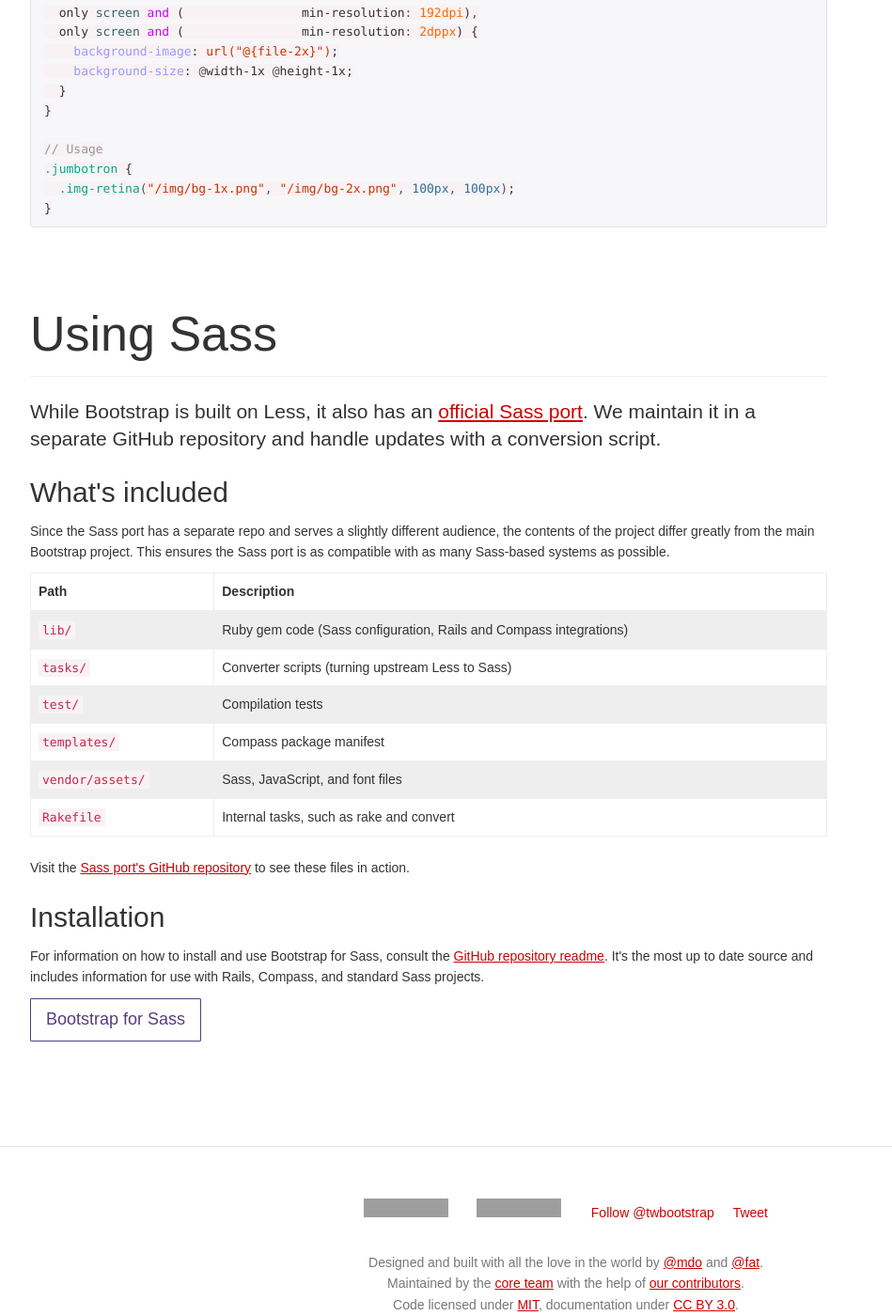
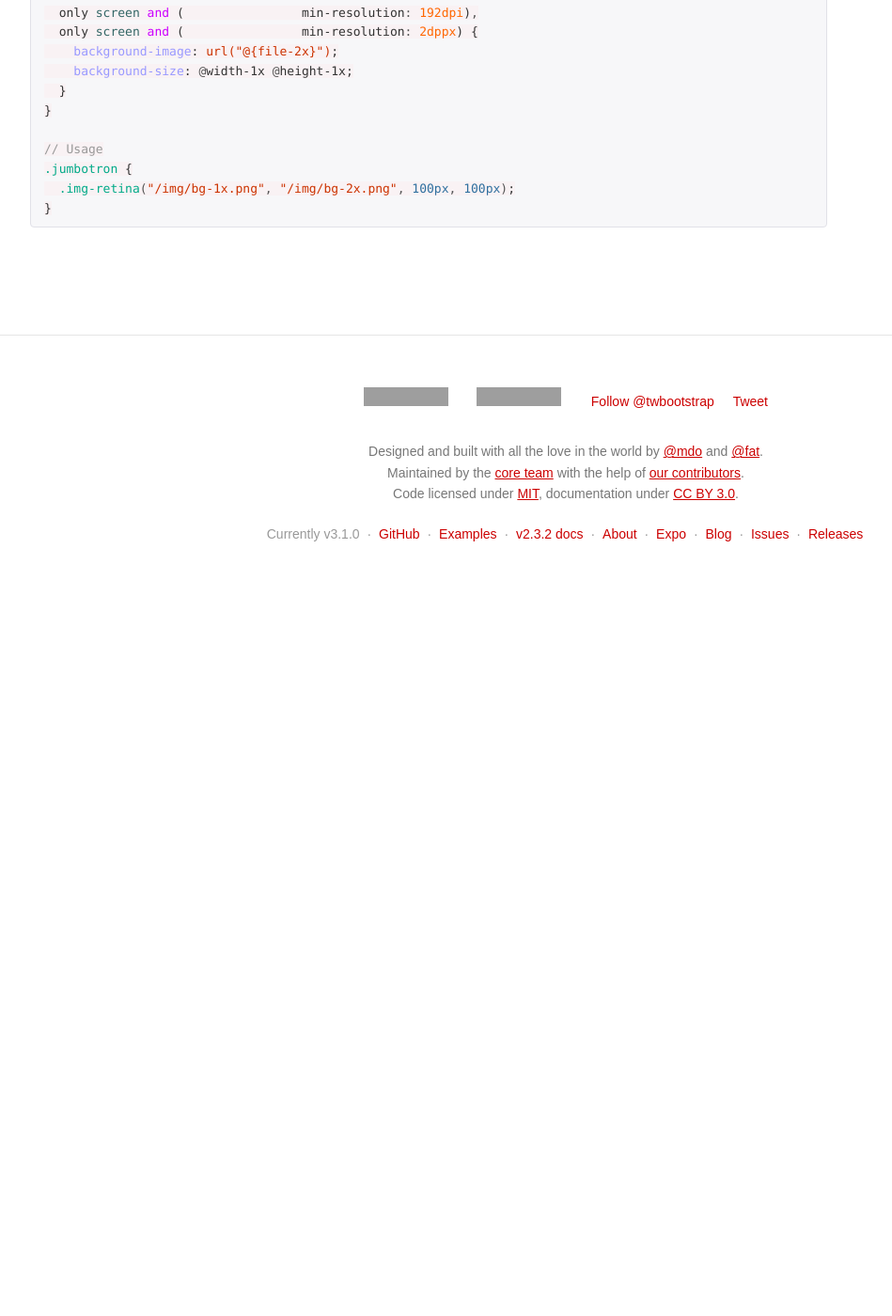
Before and after one commit to ncstate/ncstate-bootstrap, a Jekyll site: the page built from docs/css.html, in a window 1280 px wide and 1400 px high, scrolled down 60327 px. Shown: the whole window at 94% size, without its empty margins (38-987 px from the left). Built offline with Jekyll 4.4.1, drawn with Linux system fonts in a browser that asks for light colours; nearby versions of some CDN libraries; some web fonts are replaced; Markdown is read by kramdown in place of the engine named in the settings; comment, search, counter and statistics services are not loaded; after the commit the page ends 60957 px from its top, so only the background shows below that; grey boxes are pictures that could not be loaded.

Commit message:
remove sass section from docs and nav

```diff
--- a/docs/_includes/nav-css.html
+++ b/docs/_includes/nav-css.html
@@ -120,10 +120,3 @@
     <li><a href="#less-mixins-utility">Utility mixins</a></li>
   </ul>
 </li>
-<li>
-  <a href="#sass">Using Sass</a>
-  <ul class="nav">
-    <li><a href="#sass-contents">What's included</a></li>
-    <li><a href="#sass-installation">Rails install</a></li>
-  </ul>
-</li>
--- a/docs/css.html
+++ b/docs/css.html
@@ -3302,60 +3302,3 @@
 }
 {% endhighlight %}
 </div>
-
-
-
-<!-- Using Sass
-================================================== -->
-<div class="bs-docs-section">
-  <h1 id="sass" class="page-header">Using Sass</h1>
-  <p class="lead">While Bootstrap is built on Less, it also has an <a href="{{ site.sass_repo }}">official Sass port</a>. We maintain it in a separate GitHub repository and handle updates with a conversion script.</p>
-
-  <h2 id="sass-contents">What's included</h2>
-  <p>Since the Sass port has a separate repo and serves a slightly different audience, the contents of the project differ greatly from the main Bootstrap project. This ensures the Sass port is as compatible with as many Sass-based systems as possible.</p>
-
-  <div class="table-responsive">
-    <table class="table table-bordered table-striped">
-      <thead>
-        <tr>
-          <th>Path</th>
-          <th>Description</th>
-        </tr>
-      </thead>
-      <tbody>
-        <tr>
-          <th><code>lib/</code></th>
-          <td>Ruby gem code (Sass configuration, Rails and Compass integrations)</td>
-        </tr>
-        <tr>
-          <th><code>tasks/</code></th>
-          <td>Converter scripts (turning upstream Less to Sass)</td>
-        </tr>
-        <tr>
-          <th><code>test/</code></th>
-          <td>Compilation tests</td>
-        </tr>
-        <tr>
-          <th><code>templates/</code></th>
-          <td>Compass package manifest</td>
-        </tr>
-        <tr>
-          <th><code>vendor/assets/</code></th>
-          <td>Sass, JavaScript, and font files</td>
-        </tr>
-        <tr>
-          <th><code>Rakefile</code></th>
-          <td>Internal tasks, such as rake and convert</td>
-        </tr>
-      </tbody>
-    </table>
-  </div>
-  <p>Visit the <a href="{{ site.sass_repo }}">Sass port's GitHub repository</a> to see these files in action.</p>
-
-
-  <h2 id="sass-installation">Installation</h2>
-  <p>For information on how to install and use Bootstrap for Sass, consult the <a href="{{ site.sass_repo }}">GitHub repository readme</a>. It's the most up to date source and includes information for use with Rails, Compass, and standard Sass projects.</p>
-  <p>
-    <a class="btn btn-lg btn-outline" href="{{ site.sass_repo }}">Bootstrap for Sass</a>
-  </p>
-</div>
```
